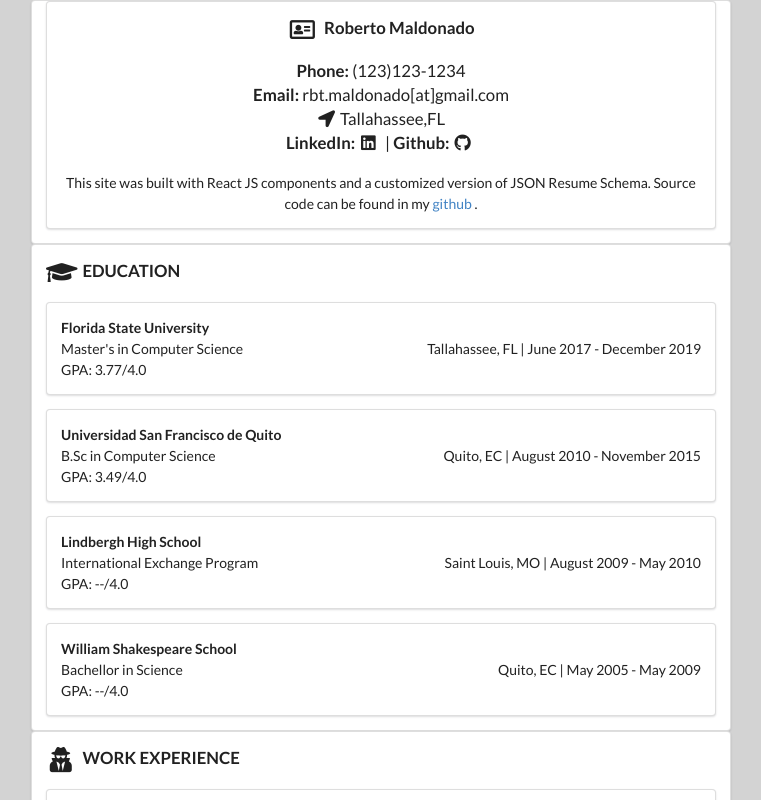
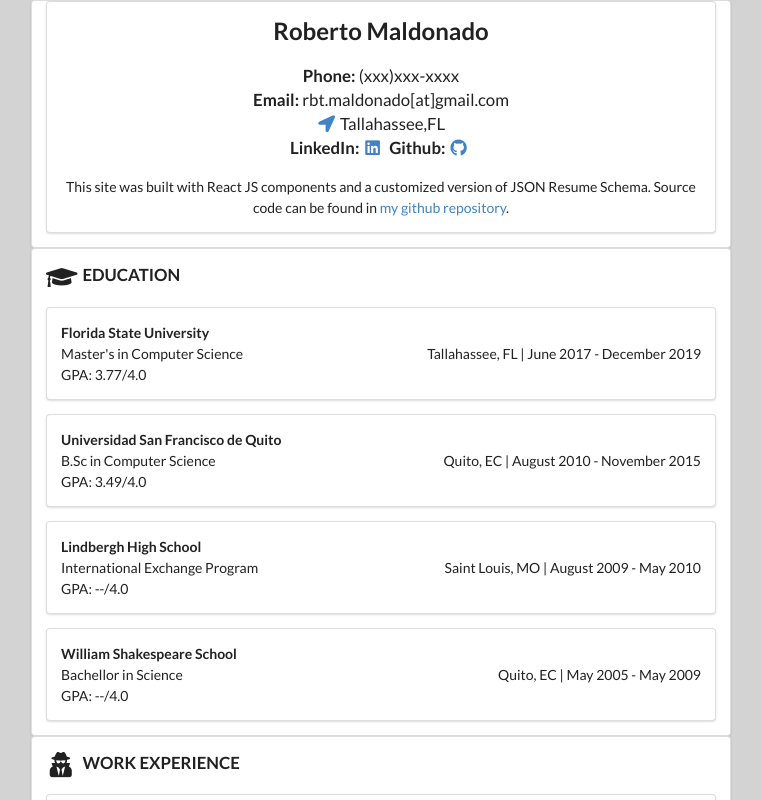
Before and after one commit to robertomaldonado/MaldonadoResume, a React (Create React App) app: page / in a window 1280 px wide. Shown: the top 800 px of the page, without its empty margins (259-1020 px from the left). Built offline with nearby package versions, Linux system fonts and the light colour scheme.

Commit message:
Updated personal info

```diff
--- a/src/about/Detail.js
+++ b/src/about/Detail.js
@@ -9,23 +9,29 @@ const Detail = ({name,phone,email,location}) => {
             <div className="ui segment center aligned">
             <p className="large text">
                 {/* <div className="ui center aligned icon header"> */}
-                    <i class="large address card outline icon"></i>
-                    <b> {name} </b>
+                    {/* <i class="huge address card outline icon"></i> */}
+                    <h2> {name} </h2>
                 </p>
                 <p class="large text">
                 <b>Phone:
                     </b> {phone} <br />
                 <b>Email:
                     </b> {email} <br />
-                <i className="location arrow icon"></i>
+                <a target="blank" href="https://www.google.com/maps/d/viewer?msa=0&mid=1FH6ia4pV462HVCwHUJZT3cJyVfM&ll=30.39646700000002%2C-84.35447599999998&z=17" >
+                  <i className="location arrow icon"></i>
+                </a>
                     {location.city},{location.region} <br />
                 <b>LinkedIn: </b>
-                    <i className="linkedin icon"></i> |
+                    <a target="blank" href="https://www.linkedin.com/in/roberto-maldonado-470009116/" >
+                        <i className="linkedin icon"></i>
+                    </a>
                 <b> Github: </b>
-                    <i className="github icon"></i> <br />
+                    <a target="blank" href="https://github.com/robertomaldonado/" >
+                        <i className="github icon"></i> <br />
+                    </a>
                 </p>
                 This site was built with React JS components and a customized version of JSON Resume Schema.
-                Source code can be found in my <a href="./" > github </a>.
+                Source code can be found in <a target="blank" href="https://github.com/robertomaldonado/MaldonadoResume/" > my github repository</a>.
             </div>
         </div>
         </div>
--- a/src/index.js
+++ b/src/index.js
@@ -10,7 +10,7 @@ import * as serviceWorker from './serviceWorker';
           "label": "Developer",
           "picture": "",
           "email": "rbt.maldonado[at]gmail.com",
-          "phone": "(123)123-1234",
+          "phone": "(xxx)xxx-xxxx",
           "website": "http://tobedisplayed.com",
           "summary": "This is a summary ",
           "location": {
```
